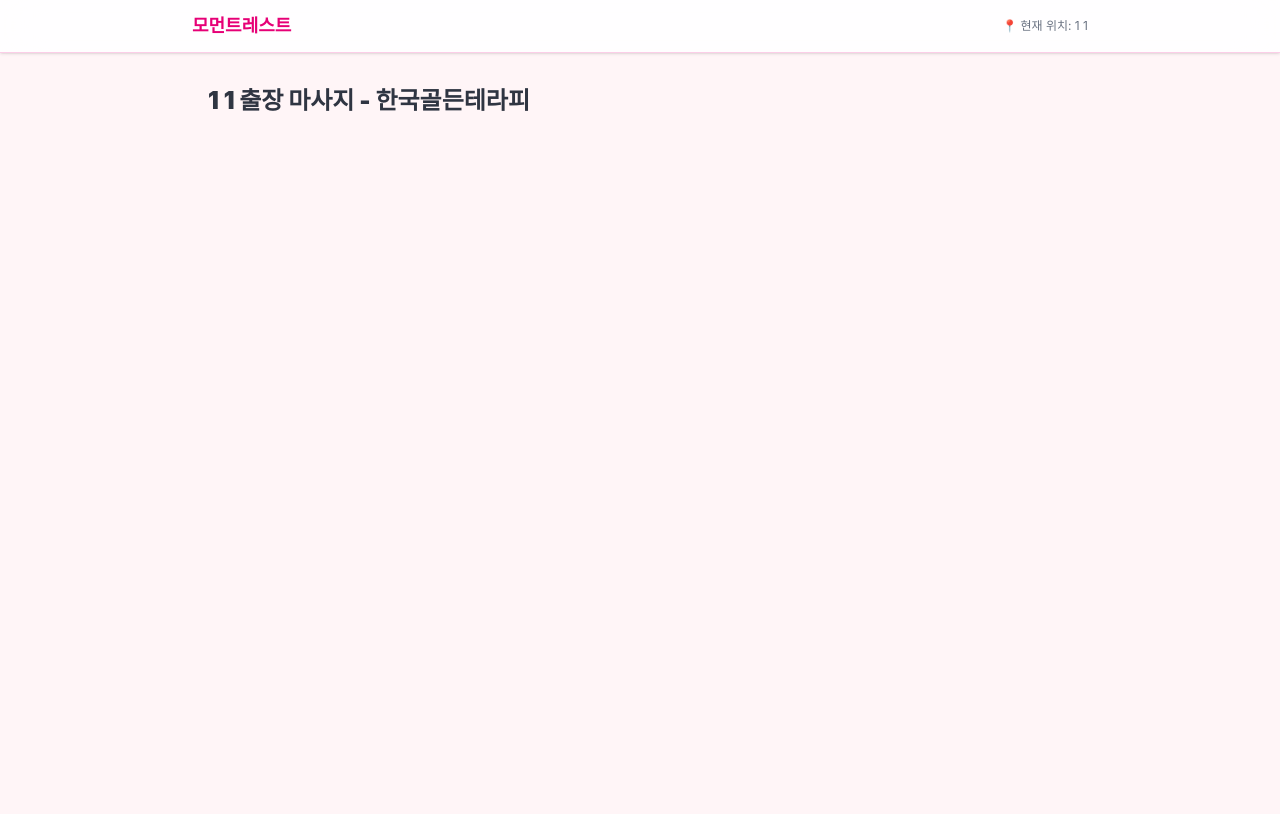
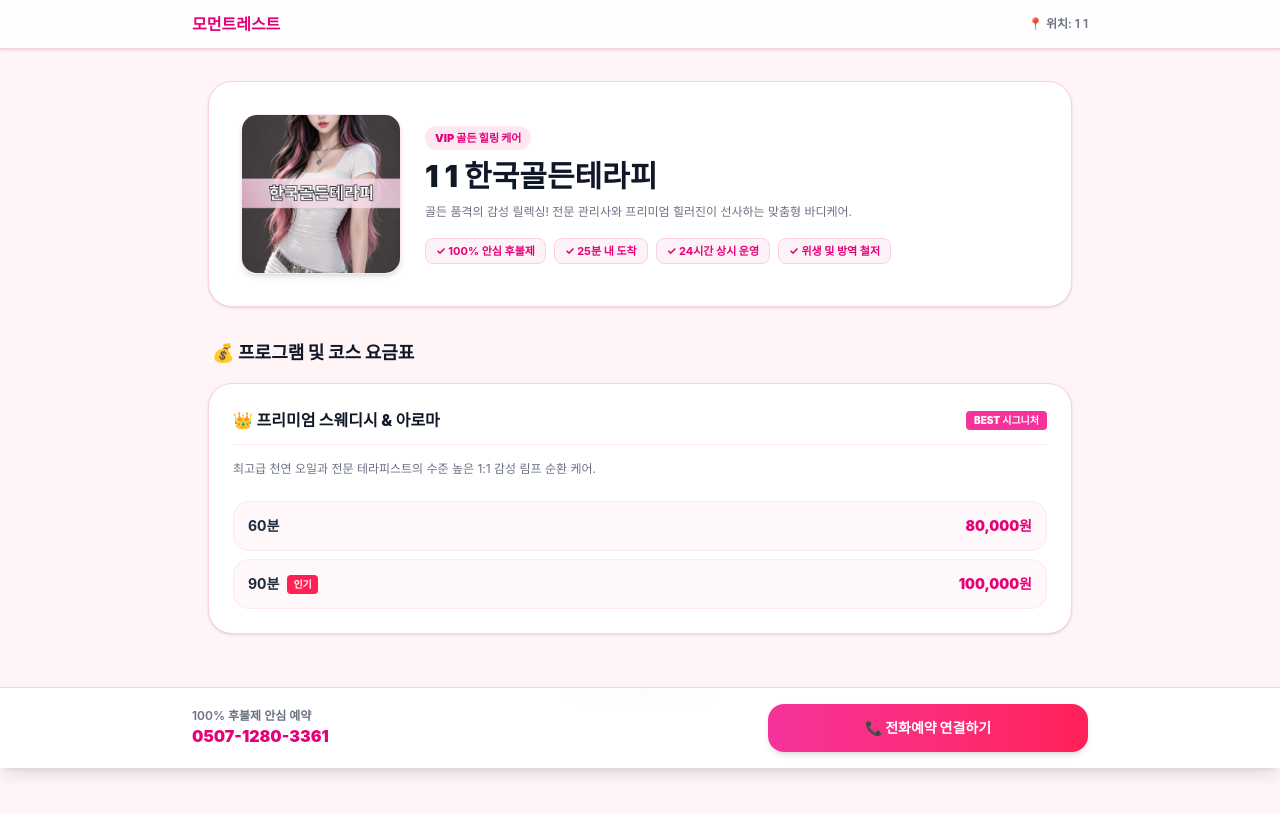
Before and after one commit to gunma1004/momentrest, a Next.js app: page /1/1/1/1 in a window 1280 px wide. Shown: the top 814 px of the page. Built offline with nearby package versions, Linux system fonts and the light colour scheme.

Commit message:
주소 생성2

```diff
--- a/app/[region]/[district]/[dong]/[shopName]/page.tsx
+++ b/app/[region]/[district]/[dong]/[shopName]/page.tsx
@@ -10,7 +10,7 @@ interface PageProps {
   }>;
 }
 
-// 샵 데이터 (식별자를 영문 또는 URL 친화적 ID/슬러그로 관리)
+// 5개 제휴샵 전체 데이터
 const shopData: Record<string, {
   name: string;
   phone: string;
@@ -32,54 +32,125 @@ const shopData: Record<string, {
     location: "서울 · 경기 · 인천 전지역 25분 내 신속 방문",
     badge: "VIP 골든 힐링 케어",
     image: "/shop1.jpg",
-    desc: "골든 품격의 감성 릴렉싱! 전문 한국인 관리사와 프리미엄 힐러진이 선사하는 맞춤형 바디케어.",
+    desc: "골든 품격의 감성 릴렉싱! 전문 관리사와 프리미엄 힐러진이 선사하는 맞춤형 바디케어.",
     courses: [
       {
-        category: "👑 한국인 골든 스웨디시",
+        category: "👑 프리미엄 스웨디시 & 아로마",
         badge: "BEST 시그니처",
         desc: "최고급 천연 오일과 전문 테라피스트의 수준 높은 1:1 감성 림프 순환 케어.",
         items: [
-          { time: "60분", price: "140,000원" },
-          { time: "90분", price: "190,000원", recommend: true }
+          { time: "60분", price: "80,000원" },
+          { time: "90분", price: "100,000원", recommend: true }
         ]
       }
     ],
     features: ["100% 안심 후불제", "25분 내 도착", "24시간 상시 운영", "위생 및 방역 철저"]
   },
-  // 다른 제휴샵 데이터들도 슬러그 형식으로 추가...
+  "miin-therapy": {
+    name: "한국미인테라피",
+    phone: "0507-1280-3303",
+    location: "서울 · 경기 · 인천 전지역 25분 내 신속 방문",
+    badge: "힐링 추천 제휴",
+    image: "/shop2.jpg",
+    desc: "천연 오일과 전문 테라피스트의 섬세한 터치로 지친 일상의 피로를 말끔히 풀어드립니다.",
+    courses: [
+      {
+        category: "🌸 아로마 림프 순환 케어",
+        badge: "POPULAR",
+        desc: "지친 심신에 활력을 불어넣어 주는 부드럽고 편안한 힐링 코스.",
+        items: [
+          { time: "60분", price: "70,000원" },
+          { time: "90분", price: "90,000원", recommend: true }
+        ]
+      }
+    ],
+    features: ["정직한 정찰제", "맞춤형 힐러 배차", "친절한 고객 응대", "후불 결제 시스템"]
+  },
+  "juju-therapy": {
+    name: "주주테라피",
+    phone: "0507-1280-3193",
+    location: "서울 · 경기 · 인천 전지역 신속 방문",
+    badge: "재방문율 1위",
+    image: "/shop3.jpg",
+    desc: "철저한 위생 관리와 프라이빗 힐링 바디케어 서비스로 높은 만족도를 선사합니다.",
+    courses: [
+      {
+        category: "💎 프라이빗 바디케어",
+        badge: "SPECIAL",
+        desc: "일상의 스트레스를 해소하는 1:1 맞춤형 릴렉싱 테라피.",
+        items: [
+          { time: "60분", price: "60,000원" },
+          { time: "90분", price: "80,000원", recommend: true }
+        ]
+      }
+    ],
+    features: ["철저한 위생 방역", "프라이빗 케어", "신속한 방문", "전화 예약 환영"]
+  },
+  "queens-home-therapy": {
+    name: "퀸즈홈테라피",
+    phone: "0507-1280-3334",
+    location: "수도권 전지역 방문 서비스",
+    badge: "VIP 홈케어",
+    image: "/shop4.jpg",
+    desc: "여왕처럼 누리는 VIP 홈케어! 전문 힐러들의 체형 맞춤형 피로회복 프로그램.",
+    courses: [
+      {
+        category: "👑 퀸즈 맞춤 홈케어",
+        badge: "RECOMMEND",
+        desc: "원하시는 장소에서 편안하게 받아보는 최고급 방문 테라피.",
+        items: [
+          { time: "60분", price: "60,000원" },
+          { time: "90분", price: "80,000원", recommend: true }
+        ]
+      }
+    ],
+    features: ["방문 맞춤 서비스", "전문 힐러 상주", "편안한 휴식", "상시 상담 가능"]
+  },
+  "night-therapy": {
+    name: "오늘밤테라피",
+    phone: "0507-1280-3223",
+    location: "수도권 전지역 심야 및 상시 방문",
+    badge: "안심 릴렉스",
+    image: "/shop5.jpg",
+    desc: "편안한 휴식과 안심 힐링! 수도권 전지역 신속한 방문으로 지친 일상의 피로 회복.",
+    courses: [
+      {
+        category: "🌙 야간 힐링 바디케어",
+        badge: "NIGHT",
+        desc: "늦은 시간에도 편안하게 이용할 수 있는 신속 방문 힐링 프로그램.",
+        items: [
+          { time: "60분", price: "60,000원" },
+          { time: "90분", price: "80,000원", recommend: true }
+        ]
+      }
+    ],
+    features: ["심야 신속 방문", "안심 후불제", "친절 상담", "피로 회복 특화"]
+  }
 };
 
 export async function generateMetadata({ params }: PageProps): Promise<Metadata> {
   const resolvedParams = await params;
-  const { region, district, dong, shopName } = resolvedParams;
+  const { district, dong, shopName } = resolvedParams;
 
   const decodedDistrict = decodeURIComponent(district);
   const decodedDong = dong ? decodeURIComponent(dong) : "";
   const decodedShopSlug = decodeURIComponent(shopName);
 
   const shop = shopData[decodedShopSlug] || { name: "모먼트레스트 제휴점", phone: "0507-1280-3344" };
+  const locationPrefix = decodedDong ? `${decodedDistrict} ${decodedDong}` : decodedDistrict;
 
-  // 🌟 요청하신 형식: [지역명] 출장 마사지 - [샵이름]
-  const locationPrefix = decodedDong ? `${decodedDistrict} ${decodedDong}` : decodedDistrict;
   const pageTitle = `${locationPrefix} 출장 마사지 - ${shop.name}`;
   const pageDescription = `${locationPrefix} 지역 프리미엄 방문 테라피. 선입금 없는 100% 후불제 안전 시스템 ${shop.name} 안내.`;
-
-  const canonicalUrl = `https://momentrest.netlify.app/${region}/${encodeURIComponent(decodedDistrict)}${decodedDong ? `/${encodeURIComponent(decodedDong)}` : ""}/${shopName}`;
 
   return {
     title: `${pageTitle} | 모먼트레스트`,
     description: pageDescription,
-    alternates: {
-      canonical: canonicalUrl,
-    },
     openGraph: {
       title: pageTitle,
       description: pageDescription,
-      url: canonicalUrl,
       siteName: "모먼트레스트(MomentRest)",
       locale: "ko_KR",
       type: "website",
-      images: [{ url: "/og-main.png", width: 1200, height: 630, alt: pageTitle }],
     },
   };
 }
@@ -97,17 +168,102 @@ export default async function ShopDetailPage({ params }: PageProps) {
 
   return (
     <div className="bg-[#fff5f7] text-[#2f3542] min-h-screen flex flex-col font-sans selection:bg-pink-400 selection:text-white pb-28">
-      {/* 헤더 및 본문 UI 렌더링 영역 */}
+
+      {/* 상단 네비게이션 */}
       <header className="sticky top-0 z-40 bg-white/90 backdrop-blur-xl border-b border-pink-200 px-4 py-3 shadow-sm">
         <div className="max-w-4xl mx-auto flex justify-between items-center">
-          <Link href="/" className="text-lg font-black text-pink-600">모먼트레스트</Link>
-          <span className="text-xs text-gray-500">📍 현재 위치: {locationPrefix}</span>
+          <Link href="/" className="text-base font-black text-pink-600">모먼트레스트</Link>
+          <span className="text-xs text-gray-500 font-semibold">📍 위치: {locationPrefix}</span>
         </div>
       </header>
 
-      <main className="max-w-4xl mx-auto px-4 py-8 w-full flex-1 space-y-6">
-        <h1 className="text-2xl font-black">{locationPrefix} 출장 마사지 - {shop.name}</h1>
-        {/* 샵 상세 내용 및 코스 출력 */}
+      <main className="max-w-4xl mx-auto px-4 py-8 w-full flex-1 space-y-8">
+
+        {/* 샵 타이틀 카드 */}
+        <section className="bg-white border border-pink-200 rounded-3xl p-6 md:p-8 shadow-sm space-y-4">
+          <div className="flex flex-col md:flex-row gap-6 items-center">
+            <img
+              src={shop.image}
+              alt={shop.name}
+              className="w-32 h-32 md:w-40 md:h-40 rounded-2xl object-cover border border-pink-100 shadow-md"
+            />
+            <div className="flex-1 space-y-2 text-center md:text-left">
+              <span className="inline-block bg-pink-100 text-pink-600 text-[11px] font-black px-2.5 py-1 rounded-full">
+                {shop.badge}
+              </span>
+              <h1 className="text-2xl md:text-3xl font-black text-gray-900">
+                {locationPrefix} {shop.name}
+              </h1>
+              <p className="text-xs text-gray-500 leading-relaxed">
+                {shop.desc}
+              </p>
+              <div className="pt-2 flex flex-wrap gap-2 justify-center md:justify-start">
+                {shop.features.map((feat, idx) => (
+                  <span key={idx} className="text-[11px] bg-pink-50 text-pink-600 font-bold px-2.5 py-1 rounded-lg border border-pink-200">
+                    ✓ {feat}
+                  </span>
+                ))}
+              </div>
+            </div>
+          </div>
+        </section>
+
+        {/* 코스 및 가격 안내 */}
+        <section className="space-y-4">
+          <h2 className="text-lg font-black text-gray-900 px-1">💰 프로그램 및 코스 요금표</h2>
+          <div className="space-y-4">
+            {shop.courses.map((course, idx) => (
+              <div key={idx} className="bg-white border border-pink-200 rounded-3xl p-6 shadow-sm space-y-4">
+                <div className="flex justify-between items-center border-b border-pink-100 pb-3">
+                  <h3 className="font-extrabold text-base text-gray-900">{course.category}</h3>
+                  {course.badge && (
+                    <span className="text-[10px] bg-pink-500 text-white font-black px-2 py-0.5 rounded">
+                      {course.badge}
+                    </span>
+                  )}
+                </div>
+                <p className="text-xs text-gray-500">{course.desc}</p>
+                <div className="space-y-2 pt-2">
+                  {course.items.map((item, iIdx) => (
+                    <div key={iIdx} className="flex justify-between items-center bg-pink-50/50 p-3.5 rounded-2xl border border-pink-100">
+                      <div className="flex items-center gap-2">
+                        <span className="font-bold text-sm text-gray-800">{item.time}</span>
+                        {item.recommend && (
+                          <span className="text-[10px] bg-rose-500 text-white font-bold px-1.5 py-0.5 rounded">인기</span>
+                        )}
+                      </div>
+                      <span className="font-black text-pink-600 text-sm">{item.price}</span>
+                    </div>
+                  ))}
+                </div>
+              </div>
+            ))}
+          </div>
+        </section>
+
+        {/* 전화 예약 버튼 바 */}
+        <div className="fixed bottom-0 left-0 right-0 bg-white/95 backdrop-blur-md border-t border-pink-200 p-4 shadow-lg z-50">
+          <div className="max-w-4xl mx-auto flex items-center justify-between gap-4">
+            <div>
+              <p className="text-xs text-gray-500 font-semibold">100% 후불제 안심 예약</p>
+              <p className="text-base font-black text-pink-600">{shop.phone}</p>
+            </div>
+            <a
+              href={`tel:${shop.phone}`}
+              className="flex-1 max-w-xs bg-gradient-to-r from-pink-500 to-rose-500 hover:from-pink-600 hover:to-rose-600 text-white font-black text-sm py-3.5 rounded-2xl shadow-md text-center transition-all active:scale-95"
+            >
+              📞 전화예약 연결하기
+            </a>
+          </div>
+        </div>
+
+        {/* 이전으로 돌아가기 */}
+        <div className="text-center pt-4 pb-12">
+          <Link href={`/${region}/${encodeURIComponent(district)}${dong ? `/${encodeURIComponent(dong)}` : ""}`} className="text-xs text-gray-500 hover:text-pink-600 font-semibold transition-colors">
+            ← 이전 지역 목록으로 돌아가기
+          </Link>
+        </div>
+
       </main>
     </div>
   );
```
